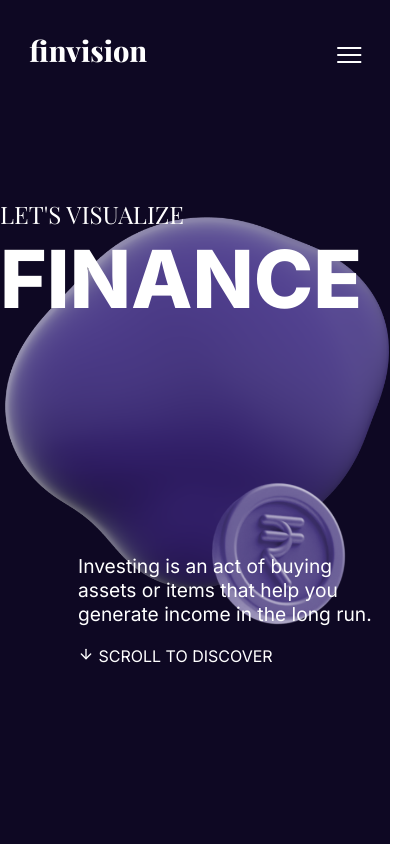
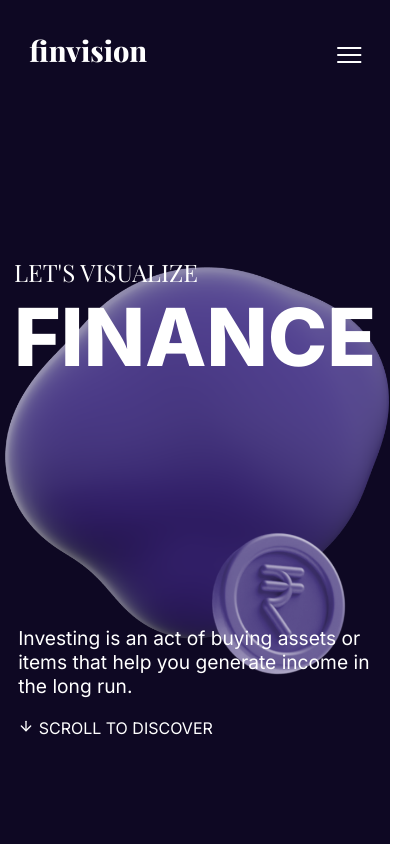
Before and after one commit to Anuragtech02/finvision-react, a React (Create React App) app: page / in a window 390 px wide. Shown: the top 844 px of the page, 416 px wide, since content can reach past the window. Built offline with nearby package versions, Linux system fonts and the light colour scheme.

Commit message:
Responsiveness improved

```diff
--- a/src/App.js
+++ b/src/App.js
@@ -9,8 +9,6 @@ import Cursor from "./components/Cursor/Cursor";
 // import InputField from "./components/InputField/InputField";
 // import Cursor from "./components/Cursor/Cursor";
 import { Home, Learn, Chapter } from "./pages";
-import About from "./pages/About/About";
-import Contact from "./pages/Contact/Contact";
 import GlobalContextProvider from "./utils/contexts/GlobalContext";
 
 const App = () => {
@@ -25,17 +23,18 @@ const App = () => {
           <img src={leftGradient} alt="finvision-gradient" />
         </div> */}
         </div>
+
         <Router basename="/finvision-react">
           <Navbar />
           <Switch>
             <Route path="/" exact component={Home} />
             <Route exact path="/learn" component={Learn} />
             <Route exact path="/learn/:id" component={Learn} />
-            <Route exact path="/about" component={About} />
-            <Route exact path="/contact" component={Contact} />
+
             <Route exact path="/learn/chapter/:id" component={Chapter} />
           </Switch>
         </Router>
+
         {/* <div className={styles.gradientLeft}>
         <img src={leftGradient} alt="finvision-gradient" />
       </div> */}
--- a/src/App.module.scss
+++ b/src/App.module.scss
@@ -14,7 +14,6 @@ $noise: "./assets/gradients/noise.svg";
 
   --fixedWidth: 85%;
 }
-
 .container {
   @extend .flexRow;
   background: var(--clr-dark);
--- a/src/pages/About/About.module.scss
+++ b/src/pages/About/About.module.scss
@@ -5,7 +5,6 @@
   width: var(--fixedWidth);
   margin: 0 auto;
   margin-top: 70px;
-  overflow-x: hidden;
   position: relative;
 }
 .textContainer {
--- a/src/pages/Contact/Contact.js
+++ b/src/pages/Contact/Contact.js
@@ -32,6 +32,7 @@ const Contact = () => {
   }
   return (
     <div className={styles.container}>
+      <h1>Contact Us</h1>
       <form onSubmit={submitHandler}>
         <InputField
           style={{ gridArea: "name" }}
--- a/src/pages/Contact/Contact.module.scss
+++ b/src/pages/Contact/Contact.module.scss
@@ -0,0 +1,13 @@
+@import "../../utils//commons.scss";
+.container {
+  width: 350px;
+  margin-left: 100px;
+  margin-top: 150px;
+  @media screen and (max-width: $media-md) {
+    margin-left: 5%;
+  }
+  @media screen and (max-width: $media-sm) {
+    margin-left: 30px;
+    position: relative;
+  }
+}
--- a/src/pages/Home/Home.js
+++ b/src/pages/Home/Home.js
@@ -2,9 +2,12 @@ import styles from "./Home.module.scss";
 import coinImage from "../../assets/Home/coin.png";
 import { Grid } from "@material-ui/core";
 import { ArrowDown } from "react-feather";
+import Contact from "../../pages/Contact/Contact";
+import About from "../../pages/About/About";
 
 const Home = () => {
   return (
+    <div className={styles.mainContainer}>
       <div className={styles.container}>
         <div className={styles.coinImage}>
           <img src={coinImage} alt="finvisio-hero-coin" />
@@ -32,6 +35,9 @@ const Home = () => {
           </Grid>
         </Grid>
       </div>
+      <About />
+      <Contact />
+    </div>
   );
 };
 export default Home;
--- a/src/pages/Home/Home.module.scss
+++ b/src/pages/Home/Home.module.scss
@@ -76,8 +76,8 @@
   @extend .flexRow;
   position: relative;
   height: 100vh;
-  overflow-x: hidden;
-  justify-content: space-between;
+  overflow: hidden;
+  margin: auto;
   width: var(--fixedWidth);
 
   // background: url(../../assets/Home/coin.png);
@@ -117,6 +117,10 @@
         font-size: 1.5rem;
       }
     }
+    @media screen and (max-width: $media-sm) {
+      margin-top: -1rem;
+      padding: 40px;
+    }
   }
 
   .heroParaContainer {
@@ -129,6 +133,10 @@
     .heroPara {
       // width: fit-content;
       width: 80%;
+    }
+    @media screen and (max-width: $media-md) {
+      justify-content: center;
+      align-items: center;
     }
   }
 
@@ -156,6 +164,9 @@
   .scrollToDiscover {
     cursor: pointer;
   }
+  @media screen and (max-width: $media-md) {
+    margin-top: 50px;
+  }
   @media screen and (max-width: $media-sm) {
     width: 100%;
   }
```
Lines whose indentation alone changed are shown as unchanged.
